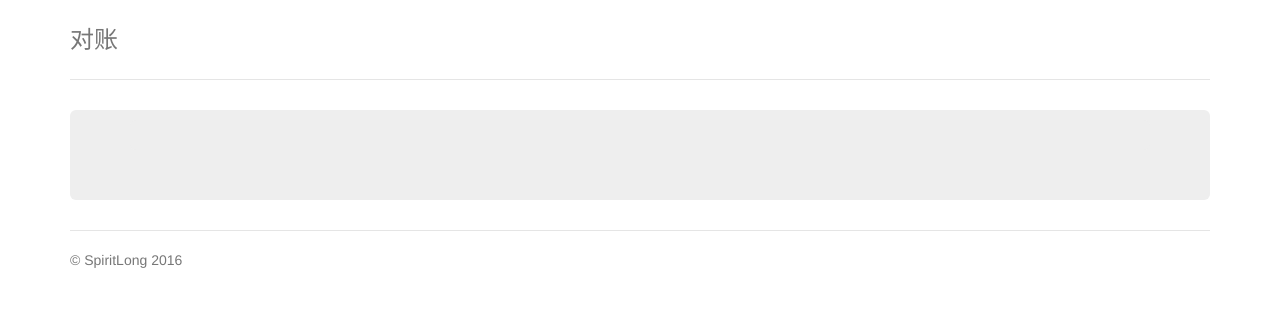
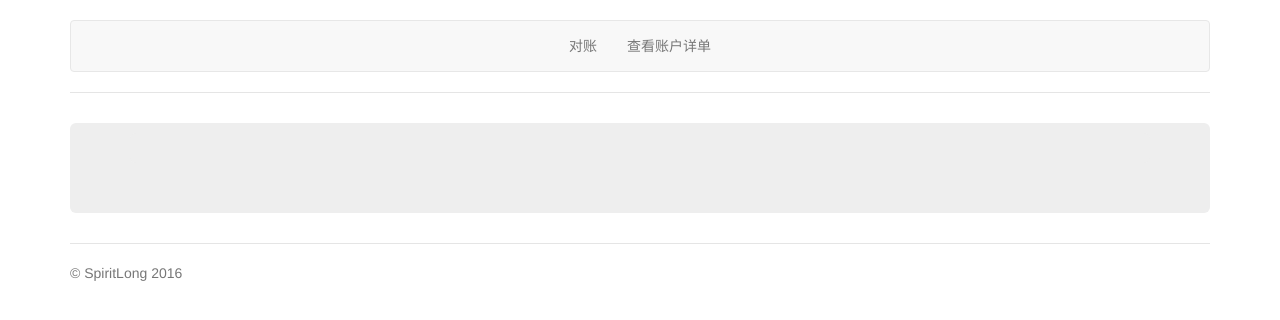
Before and after one commit to oubl23/finacneWeb, a Flask app: page / in a window 1280 px wide. Shown: the top 320 px of the page. Run offline with Flask 2, Linux system fonts and the light colour scheme; data that the repository does not hold is empty; some libraries are stand-ins or nearby versions.

Commit message:
add file add bar

```diff
--- a/app/financeControl.py
+++ b/app/financeControl.py
@@ -4,7 +4,7 @@ import csv
 
 import datetime
 import xlrd
-
+# TODO: cover bank money to alipay
 # ALI0577.csv ALI0677.csv ALI7789.csv
 ALIDATAHEAD = {
     "交易创建时间": "DATE",
--- a/app/static/css/index.css
+++ b/app/static/css/index.css
@@ -78,3 +78,13 @@ body {
     border-bottom: 0;
   }
 }
+
+.navbar .navbar-nav {
+  display: inline-block;
+  float: none;
+  vertical-align: top;
+}
+
+.navbar .navbar-collapse {
+  text-align: center;
+}
--- a/app/templates/base.html
+++ b/app/templates/base.html
@@ -14,10 +14,28 @@
 
  <div class="container">
       <div class="header clearfix">
-        <h3 class="text-muted">
-            {% block title %}
-            {% endblock %}
-        </h3>
+
+<nav class="navbar navbar-default" role="navigation">
+        <!-- Brand and toggle get grouped for better mobile display -->
+        <div class="navbar-header">
+          <button type="button" class="navbar-toggle" data-toggle="collapse" data-target=".navbar-ex1-collapse">
+            <span class="sr-only">Toggle navigation</span>
+            <span class="icon-bar"></span>
+            <span class="icon-bar"></span>
+            <span class="icon-bar"></span>
+          </button>
+        </div>
+
+        <!-- Collect the nav links, forms, and other content for toggling -->
+        <div class="collapse navbar-collapse navbar-ex1-collapse">
+          <ul class="nav navbar-nav">
+            <li><a href="#">对账</a></li>
+            <li><a href="#">查看账户详单</a></li>
+          </ul>
+        </div><!-- /.navbar-collapse -->
+      </nav>
+
+
       </div>
 
       <div class="jumbotron">
--- a/app/views.py
+++ b/app/views.py
@@ -112,6 +112,7 @@ def save_journal():
 
 @app.route("/add_balance", methods=["POST", ])
 def add_balance():
+    # TODO:hanle if zip contian a fload
     if 'file' not in request.files:
         return jsonify(status="error", message=u"提交文件不是zip格式文件，请重新压缩")
     file = request.files['file']
```
Also changed, not shown: 3 other files.
